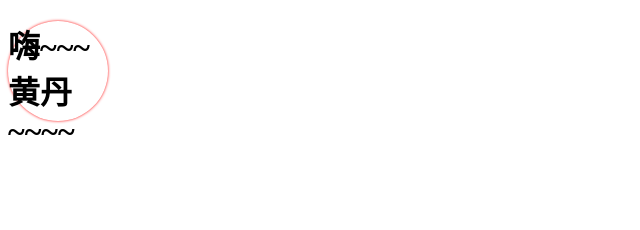
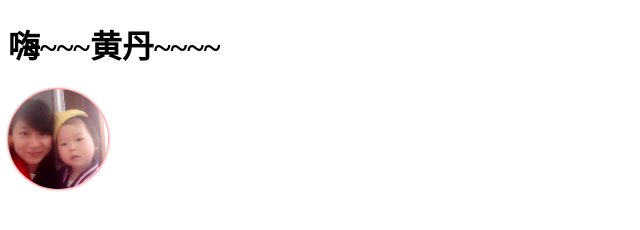
Before and after one commit to huang52014/csaist, a plain HTML site: page index.html in a window 1280 px wide. Shown: the whole page, without its empty margins (0-640 px from the left). Drawn offline with Linux system fonts and the light colour scheme.

Commit message:
css 1-1-6

```diff
--- a/css/style.css
+++ b/css/style.css
@@ -1,3 +1,4 @@
 body{}
 
-h1{border-radius: 50%;box-shadow:0 0 3px red;display: block;width: 100px;height: 100px;}
+h1{}
+.face{border-radius: 50%;box-shadow:0 0 3px red;display: block;width: 100px;height: 100px;background: url(../img/1.jpg) no-repeat center;background-size: 100%;}
--- a/index.html
+++ b/index.html
@@ -9,6 +9,6 @@
 </head>
 <body>
 	<h1>嗨~~~黄丹~~~~</h1>
-
+	<div class="face"></div>
 </body>
 </html>
```
Also changed, not shown: img/1.jpg (added).
